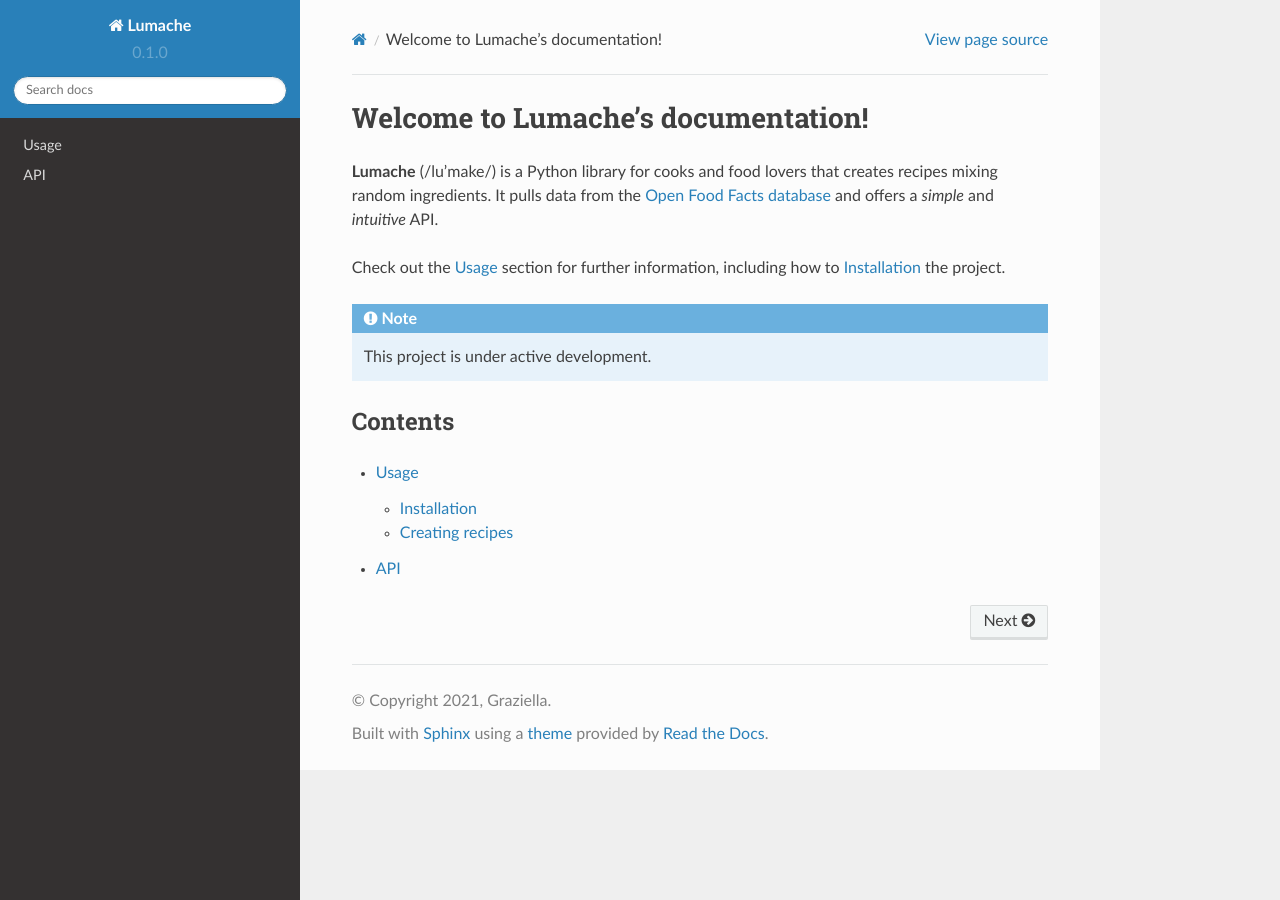
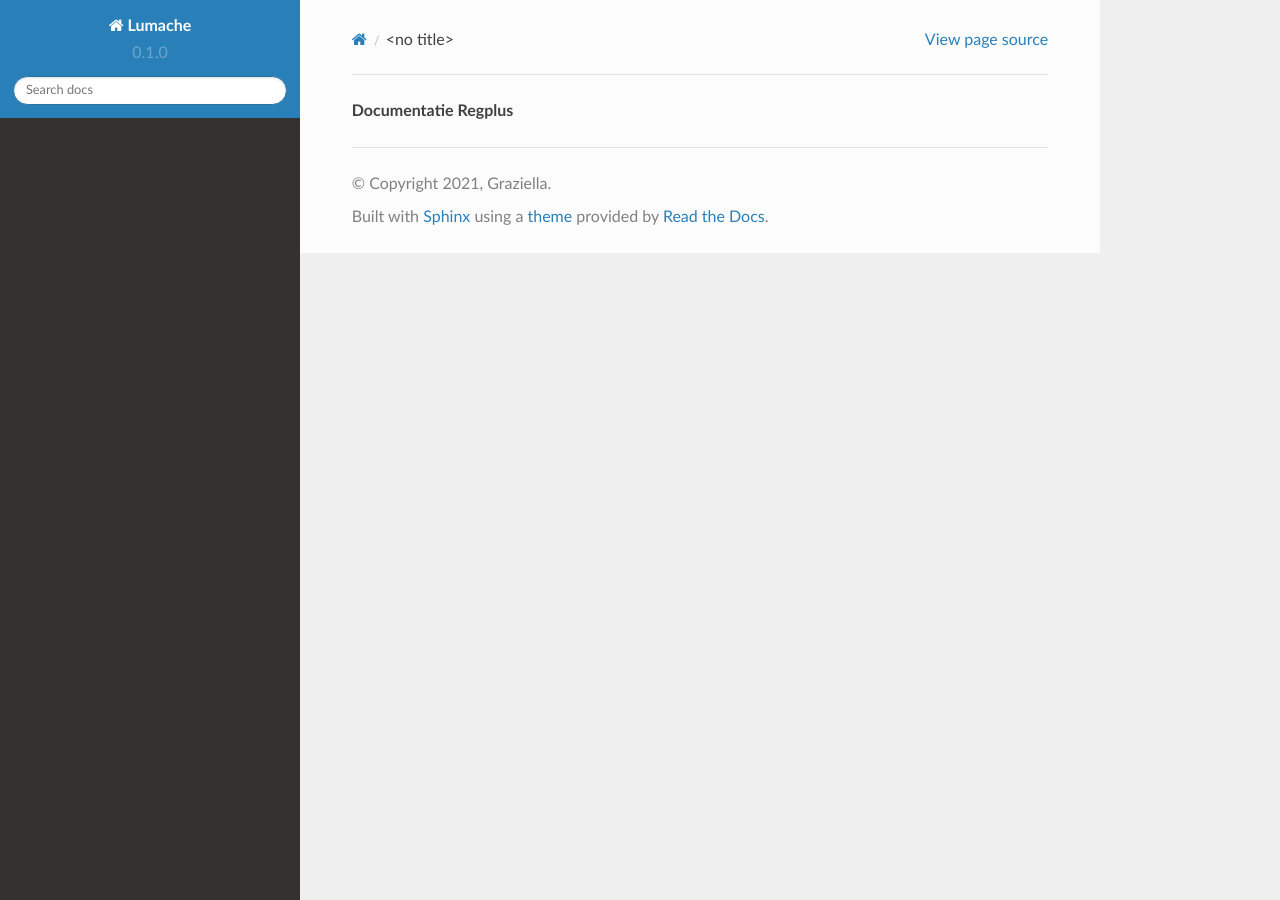
Before and after one commit to mihnea2kx/regplus-docs, a Sphinx documentation site: the page built from docs/source/index.rst, in a window 1280 px wide. Built offline with Sphinx 7.4.7 and the Read the Docs theme 2.0.0, drawn with Linux system fonts in a browser that asks for light colours.

Commit message:
Update index.rst

```diff
--- a/docs/source/index.rst
+++ b/docs/source/index.rst
@@ -1,22 +1 @@
-Welcome to Lumache's documentation!
-===================================
-
-**Lumache** (/lu'make/) is a Python library for cooks and food lovers
-that creates recipes mixing random ingredients.
-It pulls data from the `Open Food Facts database <https://world.openfoodfacts.org/>`_
-and offers a *simple* and *intuitive* API.
-
-Check out the :doc:`usage` section for further information, including
-how to :ref:`installation` the project.
-
-.. note::
-
-   This project is under active development.
-
-Contents
---------
-
-.. toctree::
-
-   usage
-   api
+**Documentatie Regplus**
```
